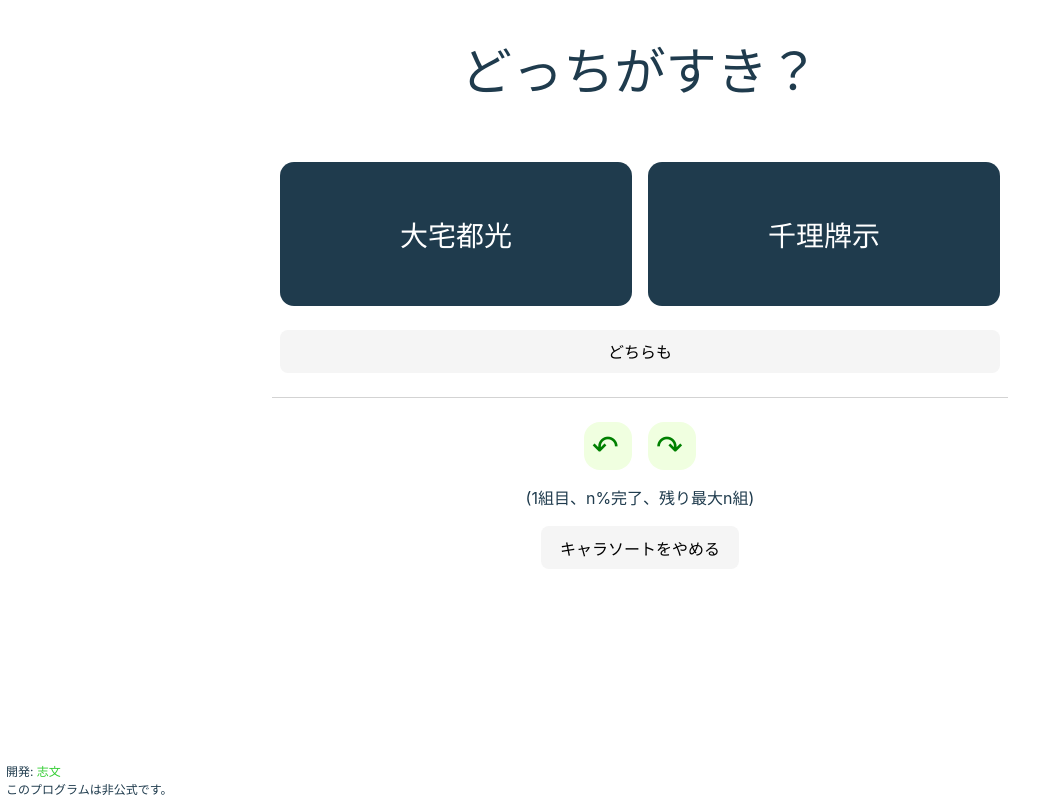
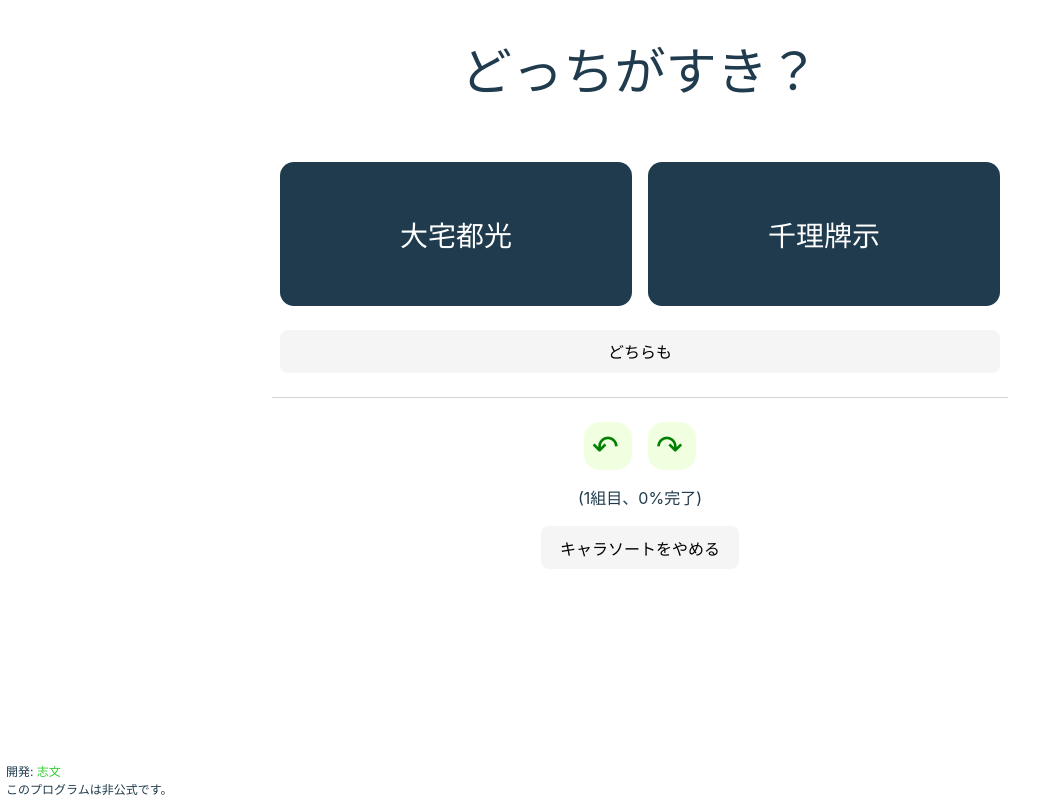
Before and after one commit to shimon1024/lecharsorter, a React (Vite) app: page / in a window 1280 px wide. Both pictures are taken after a click on the button "はじめる". Shown: the whole page, without its empty margins (0-1056 px from the left). Built offline with nearby package versions, Linux system fonts and the light colour scheme.

Commit message:
比較の進捗率の表示を実装。

```diff
--- a/src/Compare.jsx
+++ b/src/Compare.jsx
@@ -4,6 +4,31 @@ import './Compare.css';
 import { SceneSetContext } from './SceneContext.jsx';
 import * as le from './lenen.js'
 import * as sorter from './sorter.js';
+
+function calcProgress(sortHistory, numRanks) {
+  // ゴールがヒープ木が空になるかランキングが必要分集まるかの2種類あって、どちらかを達成すればいいと考える。
+  // 2種類のゴールそれぞれについて進捗を計算し、より進みが大きい方を返す。
+  //
+  // 例えば、ランキングの制限が緩い(全キャラソートかつ全キャラ選出など)条件で、heapifyを終えた後にextractで
+  // ずっとマージし続けた場合、ランキングの観点で見ると進捗が無いが、ヒープ木の観点で見るとノードが減り続けるため、
+  // 全体では進捗があると言える。
+  //
+  // 逆に、ランキングの制限が厳しい(全キャラソートかつ3位までなど)条件で、heapifyを終えた後にextractでマージせずに
+  // 選択を続けた場合、ヒープ木の観点では進捗が少ないが、ランキングの観点で見るとランキング制限に対して順調にノードが増えるため、
+  // 全体では進捗があると言える。
+
+  const denoHeapify = sortHistory.steps[0].start;
+  const denoExtractNumNodes = sortHistory.steps[0].heaptree.length;
+  const denoExtractNumRanks = numRanks;
+  const numeHeapify = denoHeapify - sortHistory.steps[sortHistory.currentStep].start;
+  const numeExtractNumNodes = denoExtractNumNodes - sortHistory.steps[sortHistory.currentStep].heaptree.length;
+  const numeExtractNumRanks = sortHistory.steps[sortHistory.currentStep].ranking.length;
+
+  return Math.max(
+    (numeHeapify + numeExtractNumNodes) / (denoHeapify + denoExtractNumNodes),
+    (numeHeapify + numeExtractNumRanks) / (denoHeapify + denoExtractNumRanks),
+  );
+}
 
 export default function Compare({ charIdSet, numRanks, sorterTitle, randSeed }) {
   const [sortHistory, setSortHistory] = useState(() => sorter.newSortHistory({ charIdSet, numRanks, randSeed }));
@@ -12,13 +37,14 @@ export default function Compare({ charIdSet, numRanks, sorterTitle, randSeed })
   const { heaptree, ai, bi, aj, bj, sortState, ranking } = sortHistory.steps[sortHistory.currentStep];
   const aId = heaptree[ai][aj];
   const bId = heaptree[bi][bj];
+  const progressPercent = Math.floor(calcProgress(sortHistory, numRanks) * 100);
 
   function handleClick(action) {
     const newSortHistory = sorter.reduceSortHistory(sortHistory, action);
     setSortHistory(newSortHistory);
     const newStep = newSortHistory.steps[newSortHistory.currentStep];
     // TODO 自動保存。IndexedDB?redo後の選択に伴う履歴の廃棄に対応することを忘れずに。
-    // TODO n%完了、残り最大n組->n%完了だけでいいかも
+
     if (newStep.sortState === 'end') {
       setScene(
         <Result
@@ -66,7 +92,7 @@ export default function Compare({ charIdSet, numRanks, sorterTitle, randSeed })
       >
         ↷
       </button>
-      <div className="compare-info">({sortHistory.steps.length}組目、n%完了、残り最大n組)</div>
+      <div className="compare-info">({sortHistory.currentStep + 1}組目、{progressPercent}%完了)</div>
       <button className="compare-quit">キャラソートをやめる</button>
     </div>
   );
```
